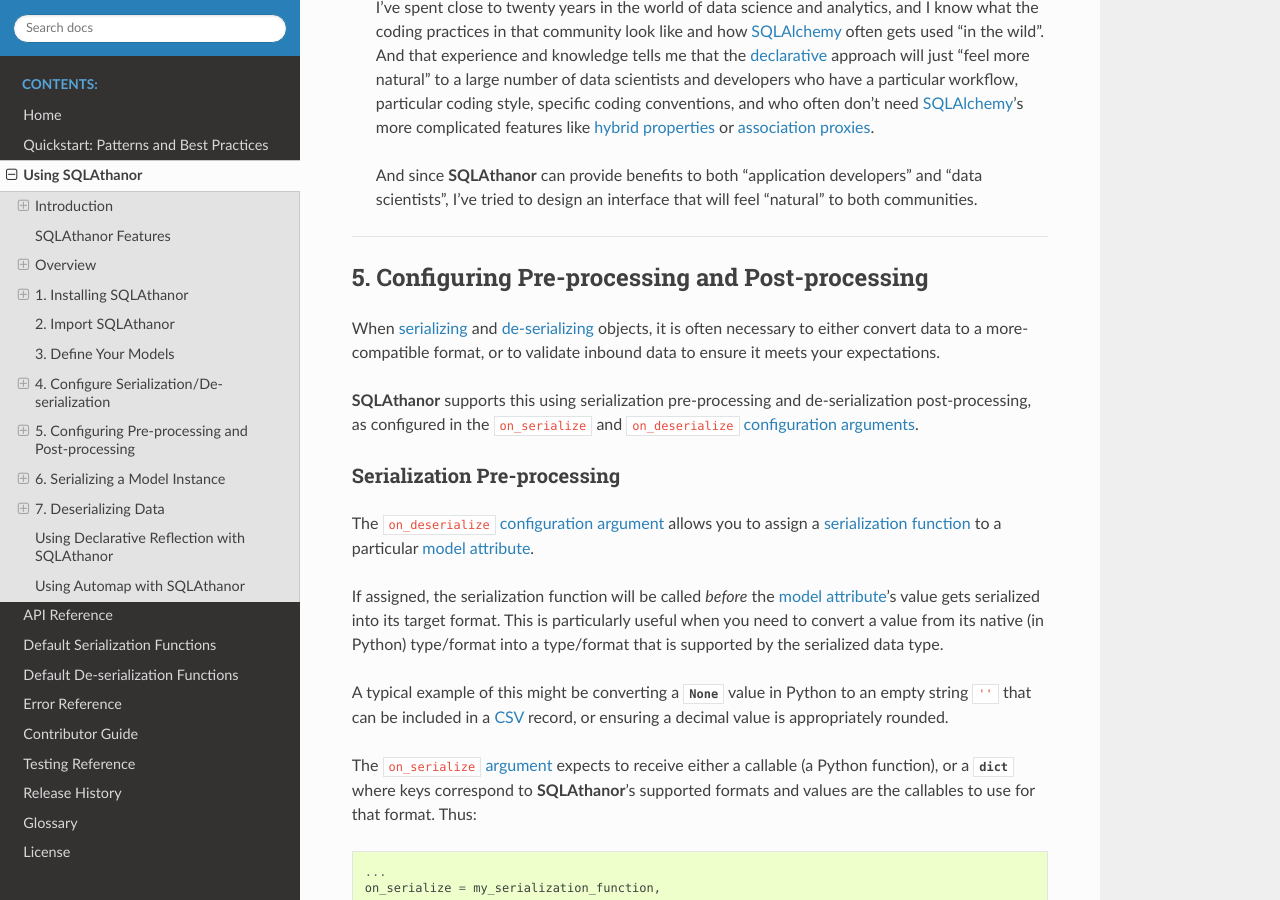
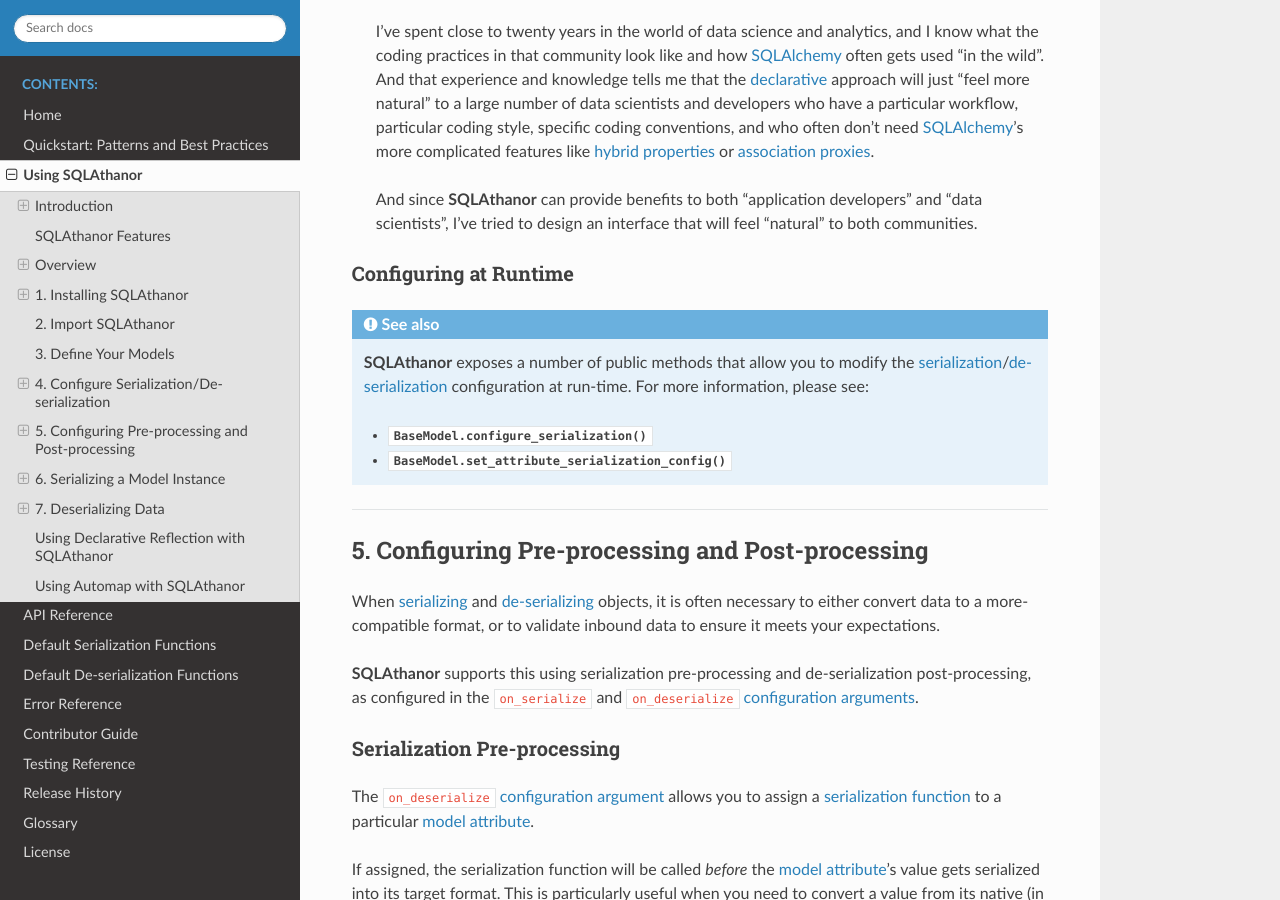
Before and after one commit to insightindustry/sqlathanor, a Sphinx documentation site: the page built from docs/using.rst, in a window 1280 px wide and 900 px high, scrolled down 18498 px. Built offline with Sphinx 7.4.7 and the Read the Docs theme 2.0.0, drawn with Linux system fonts in a browser that asks for light colours; some of the changed text lies outside the part shown.

Commit message:
Updated documentation to include BaseModel.configure_serialization(). Closes #34

```diff
--- a/CHANGES.rst
+++ b/CHANGES.rst
@@ -10,6 +10,7 @@
 * #35: Added ``BaseModel.dump_to_json()``
 * #35: Added ``BaseModel.dump_to_yaml()``
 * #35: Added ``BaseModel.dump_to_dict()``
+* #34: Added ``BaseModel.configure_serialization()``
 
 -----------
 
--- a/docs/using.rst
+++ b/docs/using.rst
@@ -899,6 +899,18 @@
   and "data scientists", I've tried to design an interface that will feel "natural"
   to both communities.
 
+Configuring at Runtime
+-------------------------------------
+
+.. seealso::
+
+  **SQLAthanor** exposes a number of public methods that allow you to modify the
+  :term:`serialization`/:term:`de-serialization` configuration at run-time. For more
+  information, please see:
+
+  * :meth:`BaseModel.configure_serialization() <sqlathanor.declarative.BaseModel.configure_serialization>`
+  * :meth:`BaseModel.set_attribute_serialization_config() <sqlathanor.declarative.BaseModel.set_attribute_serialization_config>`
+
 --------------
 
 .. _extra_processing:
```
Also changed, not shown: 1 other file.
